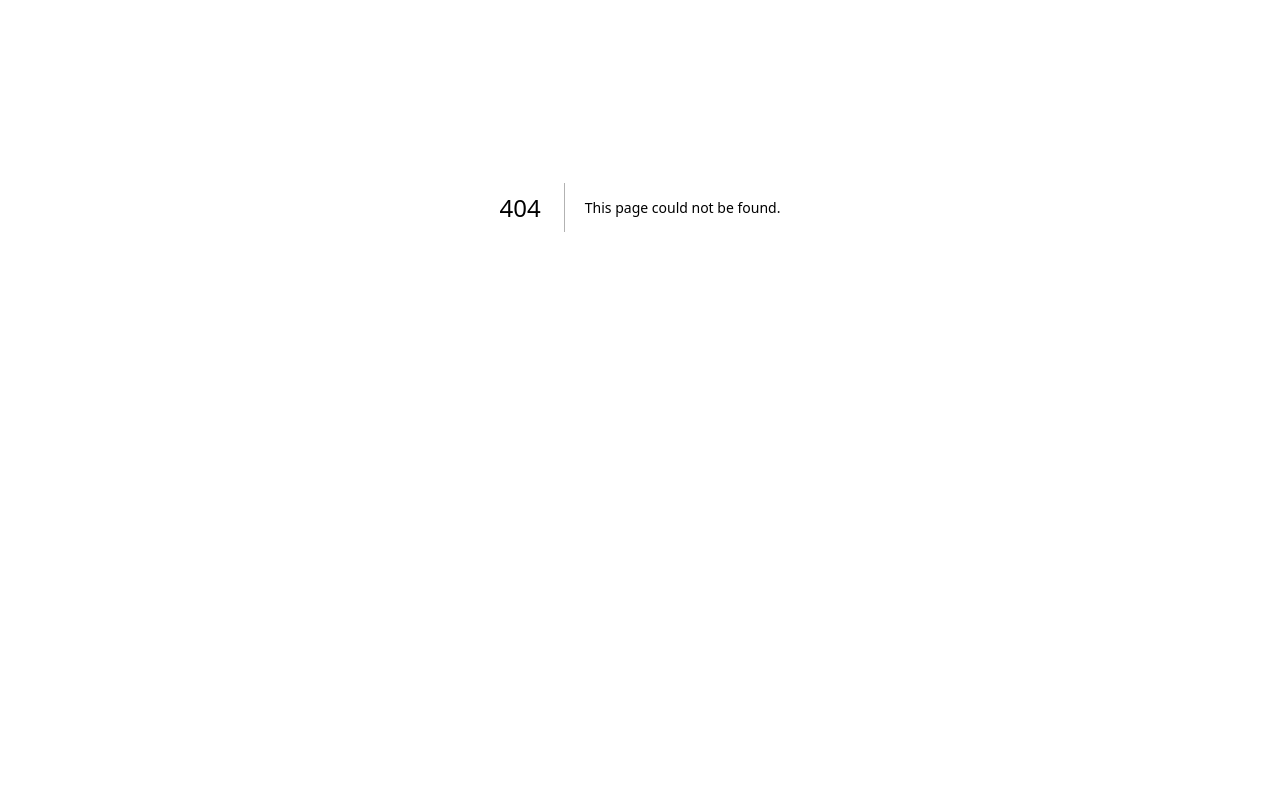
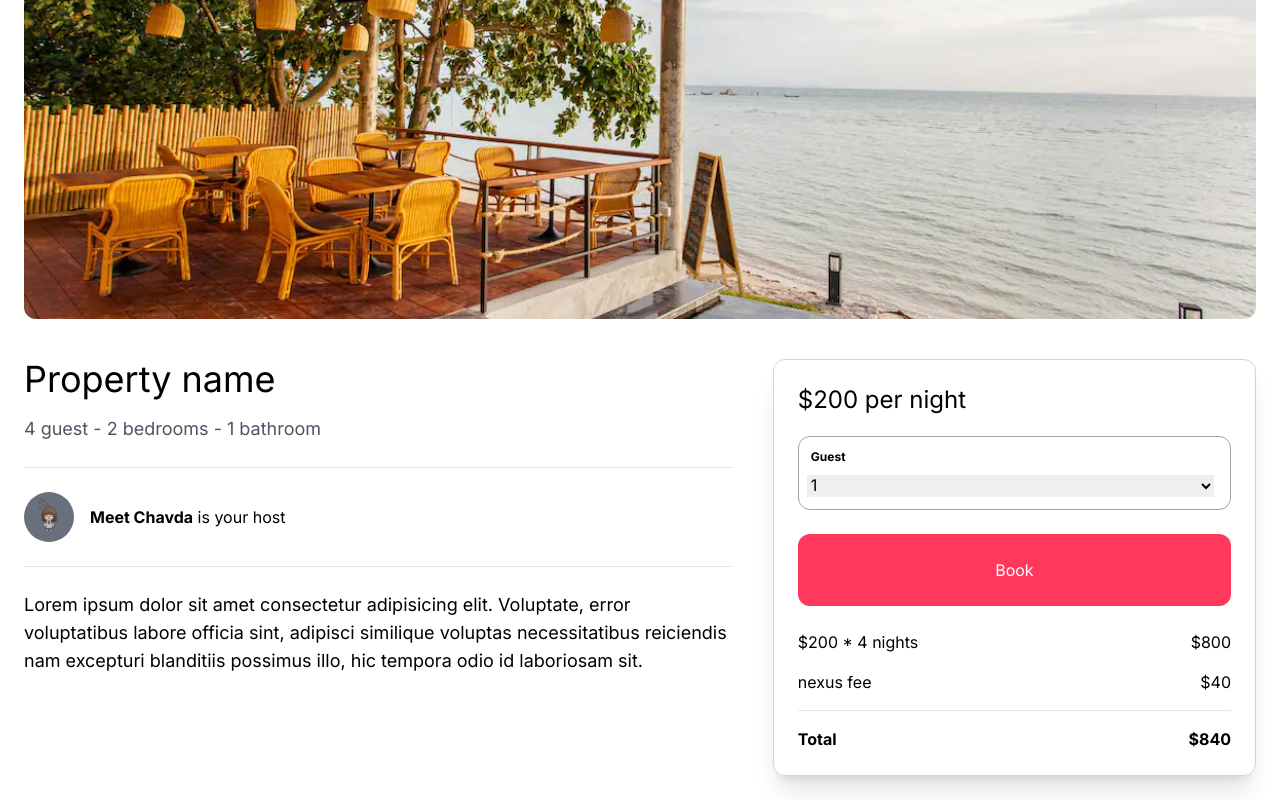
Before and after one commit to MeetkumarChavda/NexusFlow, a Next.js app in the folder nexusflow-front/: page /properties/1 in a window 1280 px wide. Before the commit this address had no page. Shown: the part 321-1121 px from the top of the page. Before the commit the page ends 928 px from the top, so only its background shows below. Built offline with nearby package versions, Linux system fonts and the light colour scheme.

Commit message:
feat:Properties detail page added

```diff
--- /dev/null
+++ b/nexusflow-front/app/components/properties/ReservationSidebar.tsx
@@ -0,0 +1,35 @@
+const ReservationSidebar = () =>{
+    return(
+       <aside className="p-6 mt-6 col-span-2 rounded-xl border border-gray-300 shadow-xl">
+            <h2 className="mb-5 text-2xl">$200 per night</h2>
+
+            <div className="mb-6 p-3 border border-gray-400 rounded-xl">
+                <label className="block mb-2 text-xs font-bold">Guest</label>
+                <select className="w-full -ml-1 text-xm">
+                    <option value="">1</option>
+                    <option value="">2</option>
+                    <option value="">3</option>
+                    <option value="">4</option>
+                </select>
+            </div>
+
+            <div className="w-full mb-6 py-6 text-center text-white bg-nexus hover:bg-nexus-dark rounded-xl">Book</div>
+            <div className="mb-4 flex justify-between items-center">
+                <p>$200 * 4 nights</p>
+                <p>$800</p>
+            </div>
+
+            <div className="mb-4 flex justify-between items-center">
+                <p>nexus fee</p>
+                <p>$40</p>
+            </div>
+            <hr />
+
+            <div className="mt-4 flex justify-between items-center font-bold">
+                <p>Total</p>
+                <p>$840</p>
+            </div>
+       </aside>
+    )
+}
+export default ReservationSidebar
--- /dev/null
+++ b/nexusflow-front/app/properties/[id]/page.tsx
@@ -0,0 +1,40 @@
+import Image from "next/image";
+import ReservationSidebar from "@/app/components/properties/ReservationSidebar";
+
+const PropertyDetailPage = () => {
+    return(
+        <main className="max-w-[1500px] mx-auto px-6 pb-6">
+            <div className="w-full h-[64vh] overflow-hidden rounded-xl relative mb-4">
+                <Image
+                    fill
+                    src = '/beach.webp'
+                    className="object-cover  w-full h-full"
+                    alt = 'beach house'
+                />
+            </div>
+            <div className="grid grid-cols-1 md:grid-cols-5 gap-4">
+                <div className="py-6 pr-6 col-span-3">
+                    <h1 className="mb-4 text-4xl">Property name</h1>
+                    <span className="mb-6 block text-lg text-gray-600">4 guest - 2 bedrooms - 1 bathroom</span>
+                    <hr />
+                    <div className="py-6 flex items-center space-x-4">
+                        <Image
+                        src = '/profile_image.jpg'
+                        width={50}
+                        height={50}
+                        className="rounded-full"
+                        alt = 'User name'
+                        />
+                        <p><strong>Meet Chavda</strong> is your host</p>
+                    </div>
+                    <hr />
+                    <p className="mt-6 text-lg">
+                        Lorem ipsum dolor sit amet consectetur adipisicing elit. Voluptate, error voluptatibus labore officia sint, adipisci similique voluptas necessitatibus reiciendis nam excepturi blanditiis possimus illo, hic tempora odio id laboriosam sit.
+                    </p>
+                </div>
+                <ReservationSidebar />
+            </div>
+        </main>
+    )
+}
+export default PropertyDetailPage;
```
Also changed, not shown: nexusflow-front/public/profile_image.jpg (added).
